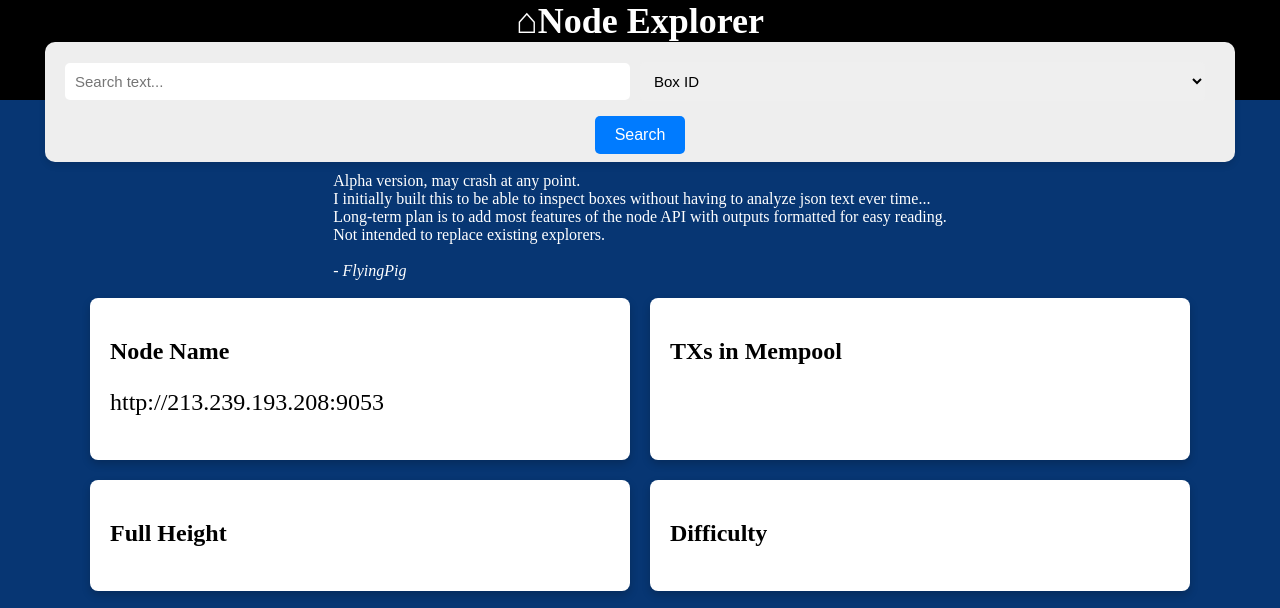
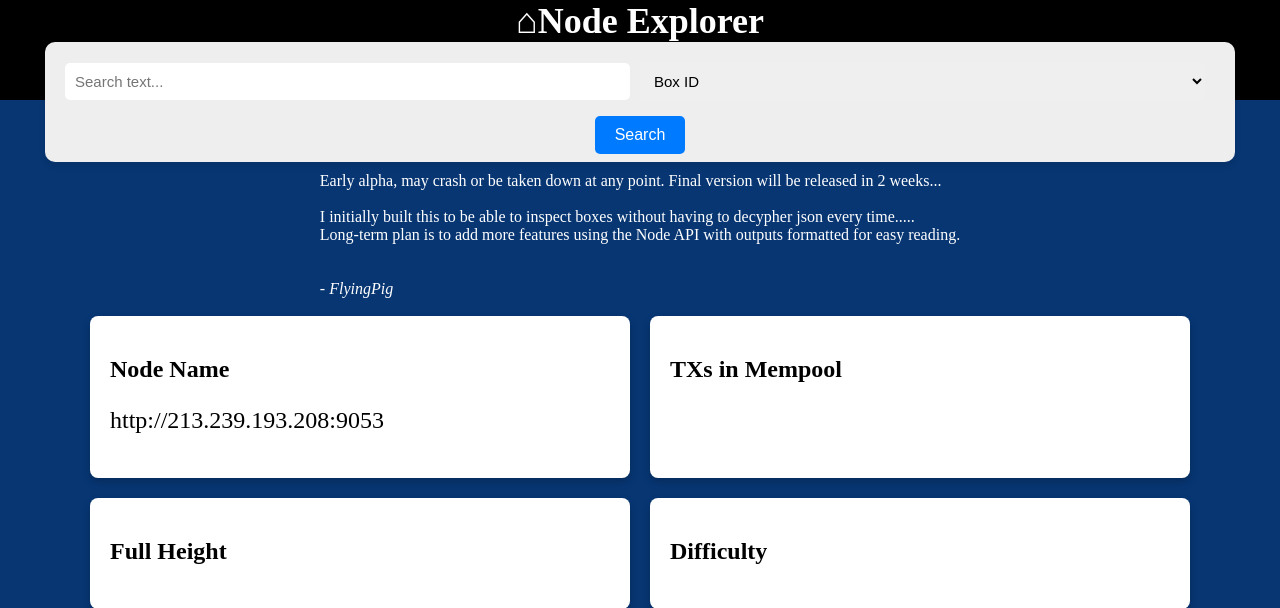
Before and after one commit to FlyingPig69/Ergo-node-explorer, a Flask app: page / in a window 1280 px wide. Shown: the top 608 px of the page. Run offline with Flask 3, Linux system fonts and the light colour scheme; data that the repository does not hold is empty.

Commit message:
Update index.html

```diff
--- a/api/templates/index.html
+++ b/api/templates/index.html
@@ -75,10 +75,10 @@
 
 <div class="white-text">
   <br><br><br><br>
-  Alpha version, may crash at any point. <br>
-I initially built this to be able to inspect boxes without having to analyze json text ever time...<br>
-    Long-term plan is to add most features of the node API with outputs formatted for easy reading. <br>
-    Not intended to replace existing explorers.<br><br>
+    Early alpha, may crash or be taken down at any point. Final version will be released in 2 weeks... <br><br>
+    I initially built this to be able to inspect boxes without having to decypher json every time.....<br>
+    Long-term plan is to add more features using the Node API with outputs formatted for easy reading. <br>
+    <br><br>
     <i>- FlyingPig</i>
 
   <br><br>
```
